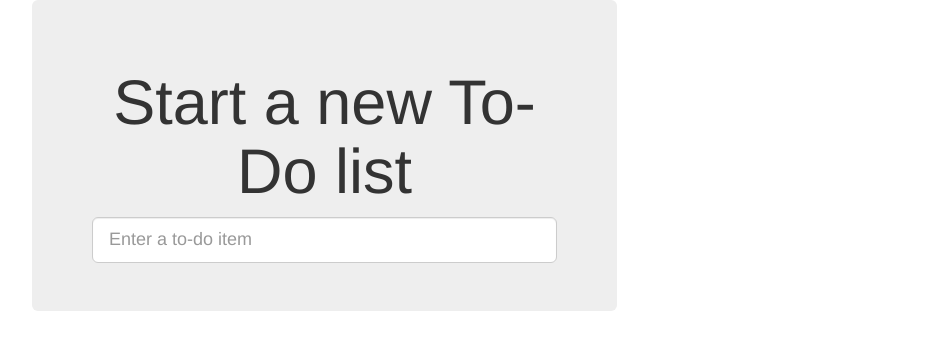
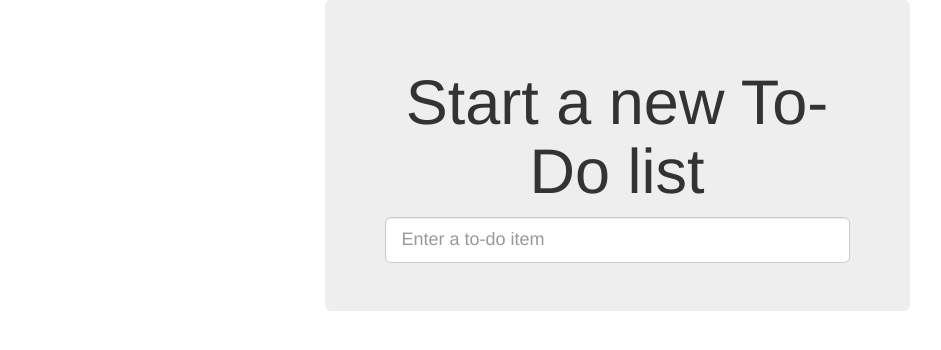
Before and after one commit to key2337/superlist, a Django app: page / in a window 1280 px wide. Shown: the top 350 px of the page, without its empty margins (23-964 px from the left). Run offline with Django 4.2, Linux system fonts and the light colour scheme; some libraries are stand-ins or nearby versions.

Commit message:
message25: fix Bootstrap 3 offset syntax and complete multi-user test

```diff
--- a/lists/templates/base.html
+++ b/lists/templates/base.html
@@ -7,7 +7,7 @@
 <body>
     <div class="container">
         <div class="row">
-            <div class="col-md-6 offset-md-3 jumbotron">
+            <div class="col-md-6 col-md-offset-3 jumbotron">
                 <div class="text-center">
                     <h1>{% block header_text %}{% endblock %}</h1>
                     <form method="POST" action="{% block form_action %}{% endblock %}">
@@ -18,7 +18,7 @@
             </div>
         </div>
         <div class="row">
-            <div class="col-md-6 offset-md-3">
+            <div class="col-md-6 col-md-offset-3">
                 {% block table %}
                 {% endblock %}
             </div>
```
Also changed, not shown: functional_tests/tests.py (+7 -4 lines).
